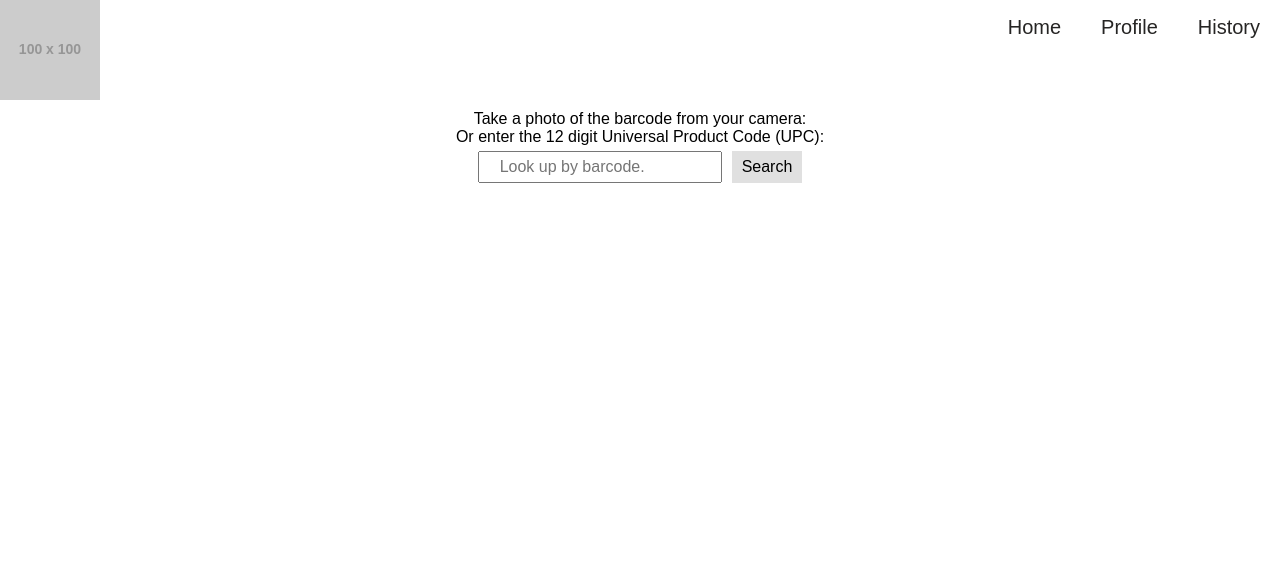
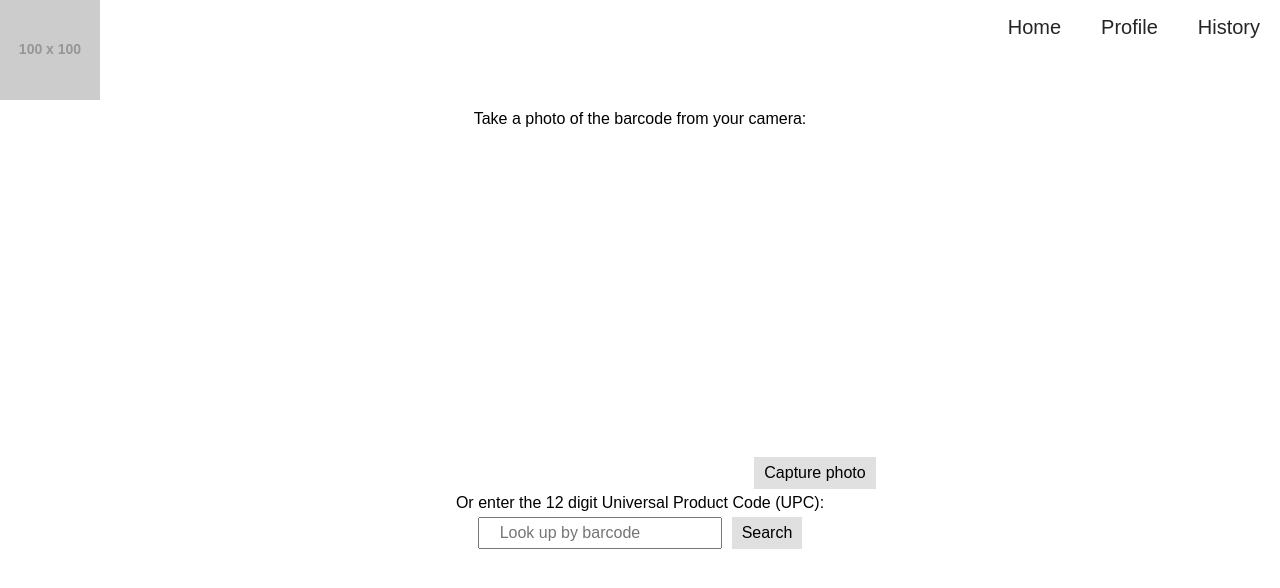
Before and after one commit to naeohmi/can-i-eat-this, a React (Create React App) app in the folder react/: page / in a window 1280 px wide. Shown: the top 588 px of the page. Built offline with nearby package versions, Linux system fonts and the light colour scheme; no server answers.

Commit message:
webcam component

```diff
--- a/react/package.json
+++ b/react/package.json
@@ -6,7 +6,8 @@
     "axios": "^0.16.1",
     "react": "^15.5.4",
     "react-dom": "^15.5.4",
-    "react-router-dom": "^4.1.1"
+    "react-router-dom": "^4.1.1",
+    "react-webcam": "^0.2.0"
   },
   "devDependencies": {
     "react-scripts": "1.0.5"
--- a/react/src/components/Home.js
+++ b/react/src/components/Home.js
@@ -1,5 +1,7 @@
 import React, { Component } from 'react';
 import axios from 'axios';
+// import Webcam from 'react-webcam';
+import WebcamCapture from './WebcamCapture';
 
 class Home extends Component {
   constructor(props) {
@@ -8,7 +10,6 @@ class Home extends Component {
           upc: undefined,
           productName: undefined,
           ingredientList: [],
-
         }
         this.handleCreate = this.handleCreate.bind(this);
         this.getIngred = this.getIngred.bind(this);
@@ -22,8 +23,7 @@ class Home extends Component {
     }
 
     getIngred(upc) {
-        console.log('getIngred woke up');
-        console.log(upc);
+        console.log(`getIngred woke: ${upc}`);
         const appId = '51857eb3';
         const appKey = 'be5d49bb734cca8a5980f4f8776ea657';
 
@@ -37,11 +37,14 @@ class Home extends Component {
                 productName: res.data.item_name,
                 ingredientList: ingredientListArr,
               })
+
               console.log(ingredientListArr);
-            // .catch((err) => {
-            //     console.log(`err: ${err}`);
-            // });
-      });
+              // window.location.reload();
+              });
+
+              // .catch((err) => {
+                // console.log(`err: ${err}`);
+              // });
     };
 
   render() {
@@ -49,10 +52,22 @@ class Home extends Component {
       <div className="home">
 		    <form className="upc-photo-input">
       	  <label>Take a photo of the barcode from your camera:</label>
+
+          <WebcamCapture />
+
       	</form>
-		    <form className="upc-text-input" onSubmit={this.handleCreate}>
-	        <label>Or enter the 12 digit Universal Product Code (UPC):</label><br/>
-          <input type="text" placeholder="Look up by barcode." ref="barcode" className="barcode" />
+		    <form
+          className="upc-text-input"
+          onSubmit={this.handleCreate}>
+
+          <label>Or enter the 12 digit Universal Product Code (UPC):</label><br/>
+
+          <input
+            type="text"
+            placeholder="Look up by barcode"
+            ref="barcode"
+            className="barcode"
+            />
           <button className="searchProduct">Search</button>
         </form>
       </div>
--- /dev/null
+++ b/react/src/components/WebcamCapture.js
@@ -0,0 +1,51 @@
+import React, { Component } from 'react';
+import Webcam from 'react-webcam';
+
+class WebcamCapture extends React.Component {
+    constructor(props) {
+        super(props);
+        this.state = {
+            savedPhoto: undefined,
+        }
+        this.handlePhoto = this.handlePhoto.bind(this);
+        this.setState = this.setState.bind(this);
+    };
+
+    handlePhoto(event) {
+        event.preventDefault();
+        this.setState(event);
+        // this.refs.photo.value = "";
+    }
+
+    setState(photo) {
+        const savedPhoto = this.photo.getScreenshot();
+
+        this.setState({
+            savedPhoto: savedPhoto,
+        })
+    };
+
+    render() {
+        return (
+            <div className="container">
+                <div className="webcam">
+                    <Webcam
+                        audio={false}
+                        height={350}
+                        ref="photo"
+                        screenshotFormat="image/jpeg"
+                        width={350}
+                    />
+                    <button className="searchProduct" onClick={this.setState}>Capture photo</button>
+                </div>
+
+            <div className="sceenshot">
+                {this.state.photo ? <img src={this.state.photo} /> : null}
+
+            </div>
+        </div>
+            );
+      }
+};
+
+export default WebcamCapture;
```
